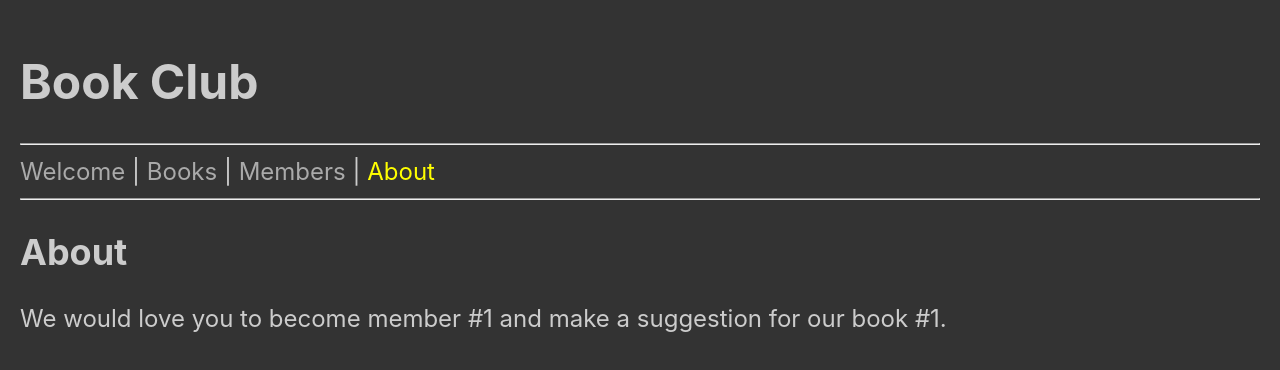
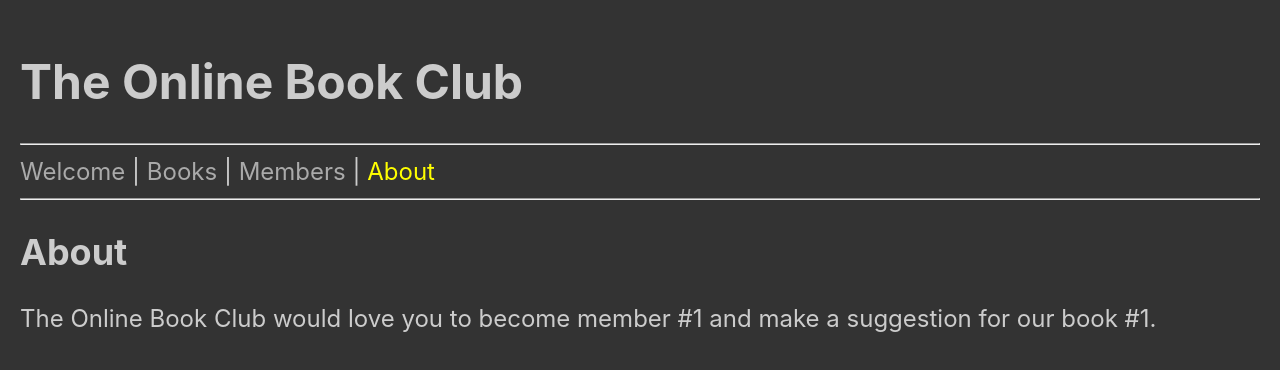
Before and after one commit to edwardtanguay/live-coding-advanced-react-usecontext-react-router, a React (Vite) app: page /about in a window 1280 px wide. Shown: the top 370 px of the page. Built offline with nearby package versions, Linux system fonts and the light colour scheme; no server answers.

Commit message:
siteTitle added

```diff
--- a/src/App.jsx
+++ b/src/App.jsx
@@ -9,6 +9,7 @@ import axios from 'axios';
 
 const bookUrl = 'https://edwardtanguay.netlify.app/share/books.json';
 const memberUrl = 'https://edwardtanguay.netlify.app/share/employees.json';
+const siteTitle = "The Online Book Club";
 
 function App() {
 	const [books, setBooks] = useState([]);
@@ -28,7 +29,7 @@ function App() {
 
 	return (
 		<div className="App">
-			<h1>Book Club</h1>
+			<h1>{siteTitle}</h1>
 			<hr />
 			<NavLink to="/welcome">Welcome</NavLink> |{' '}
 			<NavLink to="/books">Books</NavLink> |{' '}
@@ -36,10 +37,10 @@ function App() {
 			<NavLink to="/about">About</NavLink>
 			<hr />
 			<Routes>
-				<Route path="/welcome" element={<PageWelcome books={books} members={members} />} />
+				<Route path="/welcome" element={<PageWelcome books={books} members={members} siteTitle={siteTitle} />} />
 				<Route path="/books" element={<PageBooks books={books} setBooks={setBooks} />} />
 				<Route path="/members" element={<PageMembers members={members} />} />
-				<Route path="/about" element={<PageAbout books={books} members={members} />} />
+				<Route path="/about" element={<PageAbout books={books} members={members} siteTitle={siteTitle} />} />
 				<Route path="/" element={<Navigate to="/welcome" replace />}/>
 			</Routes>
 		</div>
--- a/src/pages/PageAbout.jsx
+++ b/src/pages/PageAbout.jsx
@@ -1,8 +1,8 @@
-export const PageAbout = ({books, members}) => {
+export const PageAbout = ({books, members, siteTitle}) => {
 	return (
 		<div className="page_about">
 			<h2>About</h2>
-			<p>We would love you to become member #{members.length + 1} and make a suggestion for our book #{books.length + 1}.</p>
+			<p>{siteTitle} would love you to become member #{members.length + 1} and make a suggestion for our book #{books.length + 1}.</p>
 		</div>
 	)
 }
--- a/src/pages/PageWelcome.jsx
+++ b/src/pages/PageWelcome.jsx
@@ -1,8 +1,8 @@
-export const PageWelcome = ({books, members}) => {
+export const PageWelcome = ({books, members, siteTitle}) => {
 	return (
 		<div className="page_welcome">
 			<h2>Welcome</h2>
-			<p>Welcome to this site.</p>
+			<p>Welcome to {siteTitle}.</p>
 			<p>We have {members.length} members in our club and we have read {books.length} books.</p>
 		</div>
 	)
```
